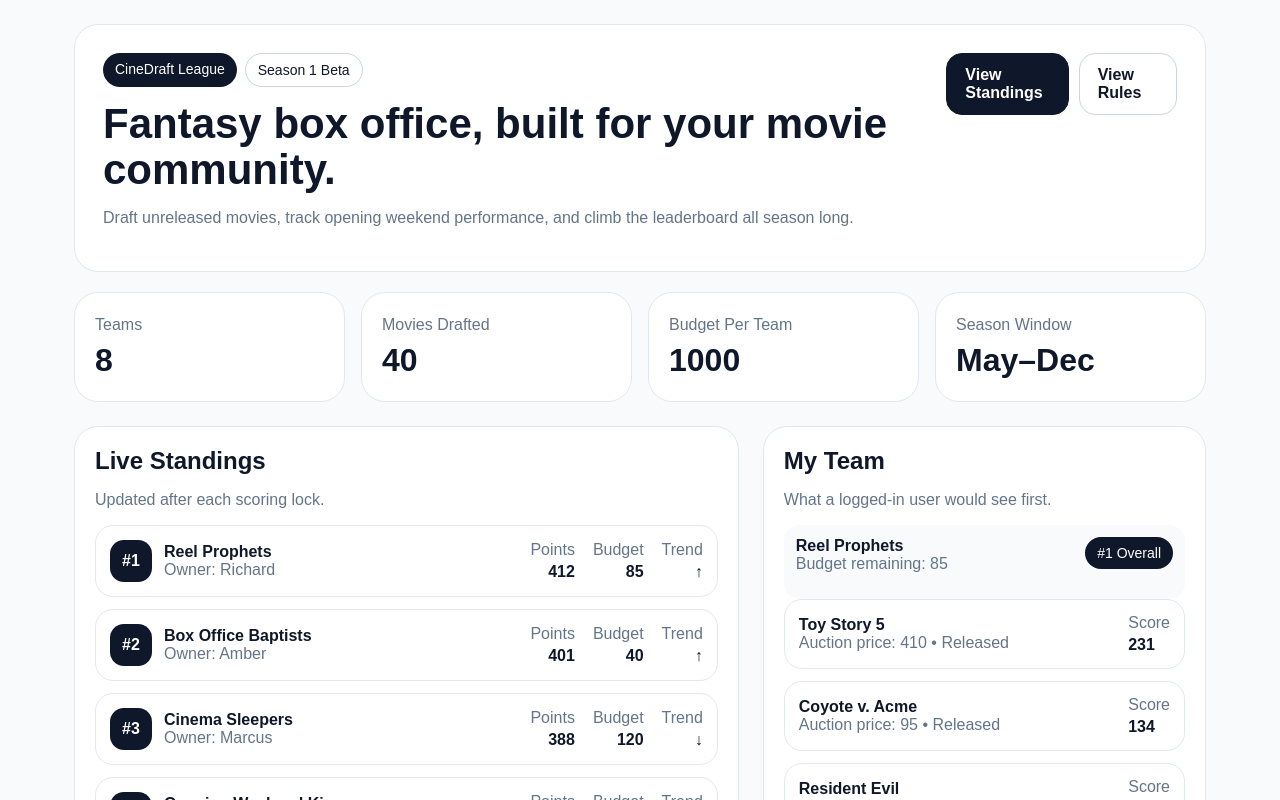
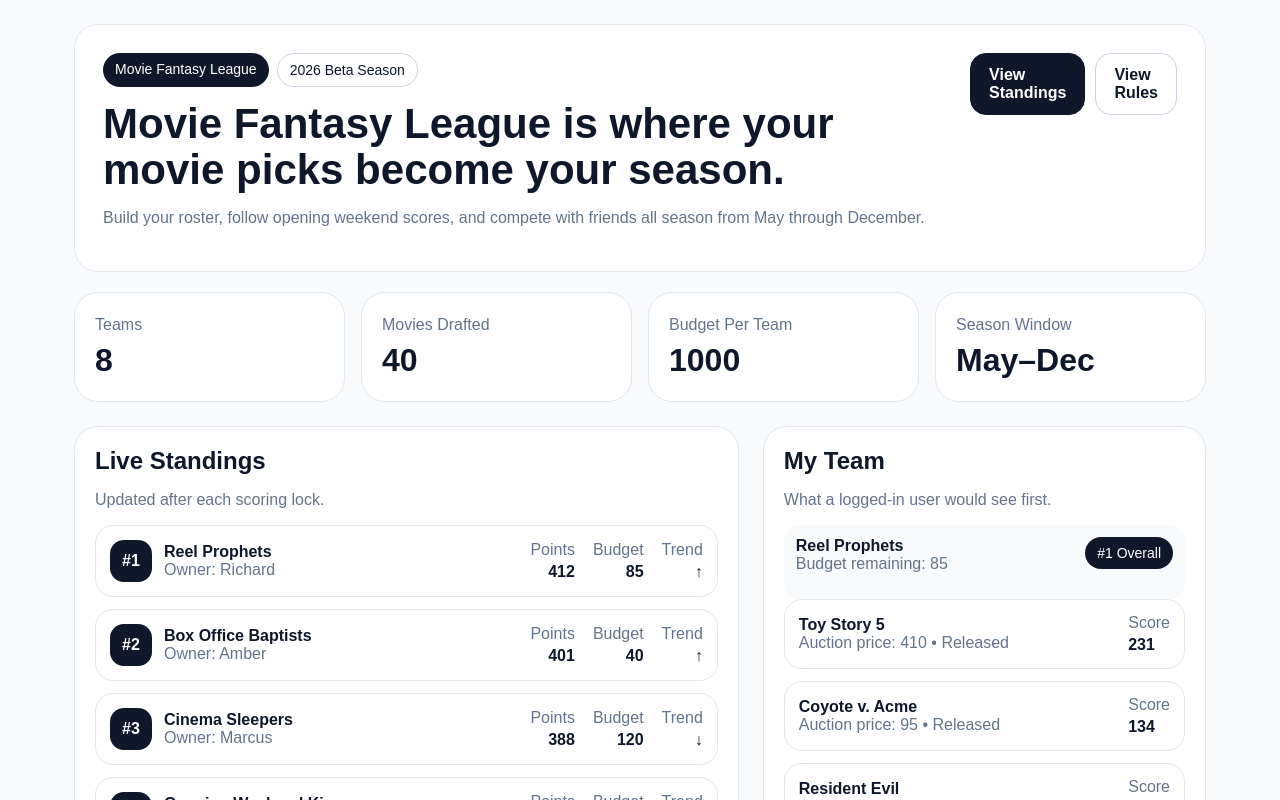
Before and after one commit to heae90/moviefantasyleague-starter, a Next.js app: page / in a window 1280 px wide. Shown: the top 800 px of the page. Built offline with nearby package versions, Linux system fonts and the light colour scheme.

Commit message:
Update page.tsx

```diff
--- a/app/page.tsx
+++ b/app/page.tsx
@@ -37,12 +37,12 @@ export default function HomePage() {
       <section className="hero">
         <div>
           <div className="badges">
-            <span className="badge">CineDraft League</span>
-            <span className="badge badge-outline">Season 1 Beta</span>
+           <span className="badge">Movie Fantasy League</span>
+<span className="badge badge-outline">2026 Beta Season</span>
           </div>
-          <h1>Fantasy box office, built for your movie community.</h1>
+          <h1>Movie Fantasy League is where your movie picks become your season.</h1>
           <p className="hero-copy">
-            Draft unreleased movies, track opening weekend performance, and climb the leaderboard all season long.
+            Build your roster, follow opening weekend scores, and compete with friends all season from May through December.
           </p>
         </div>
         <div className="hero-actions">
```
